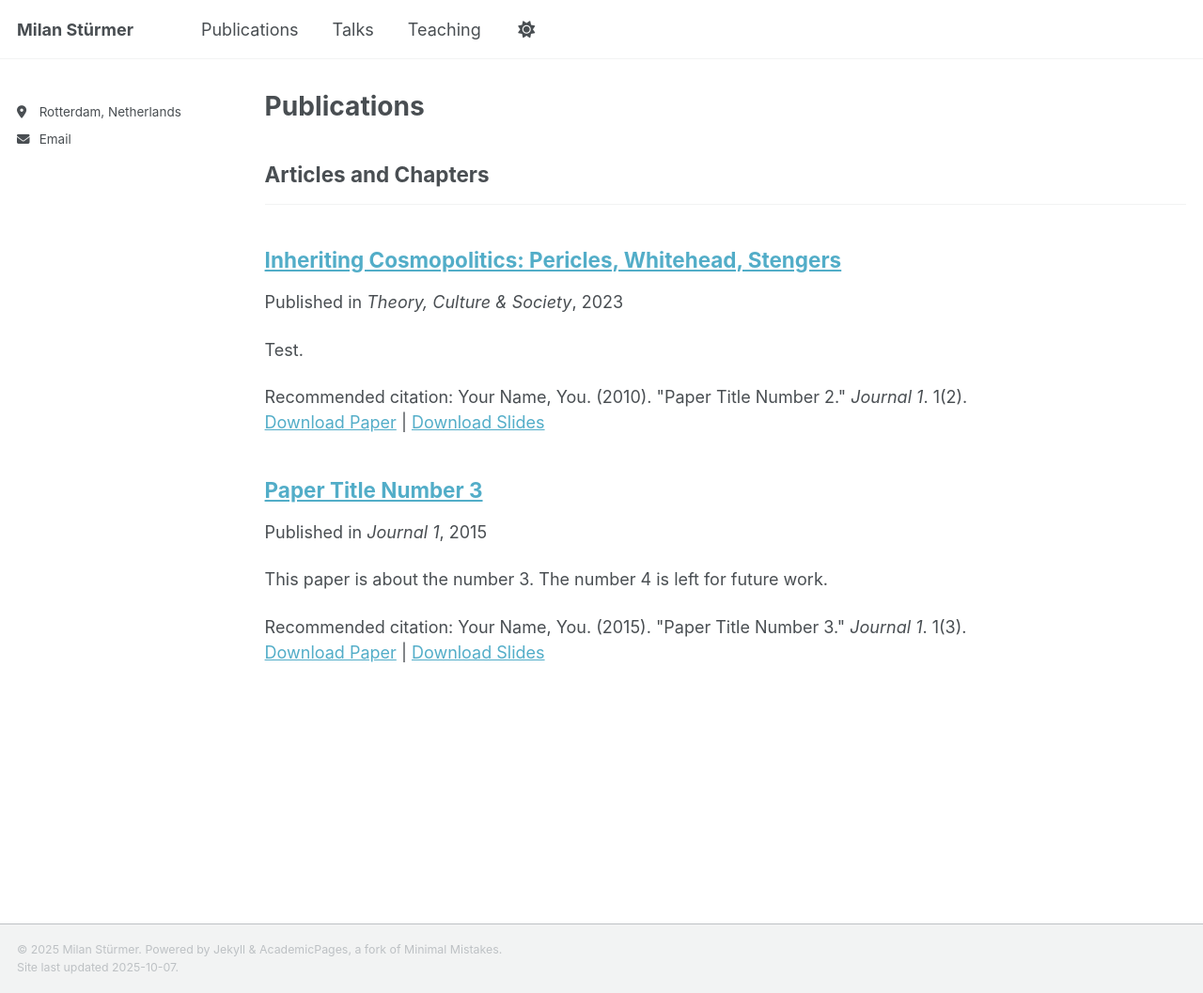
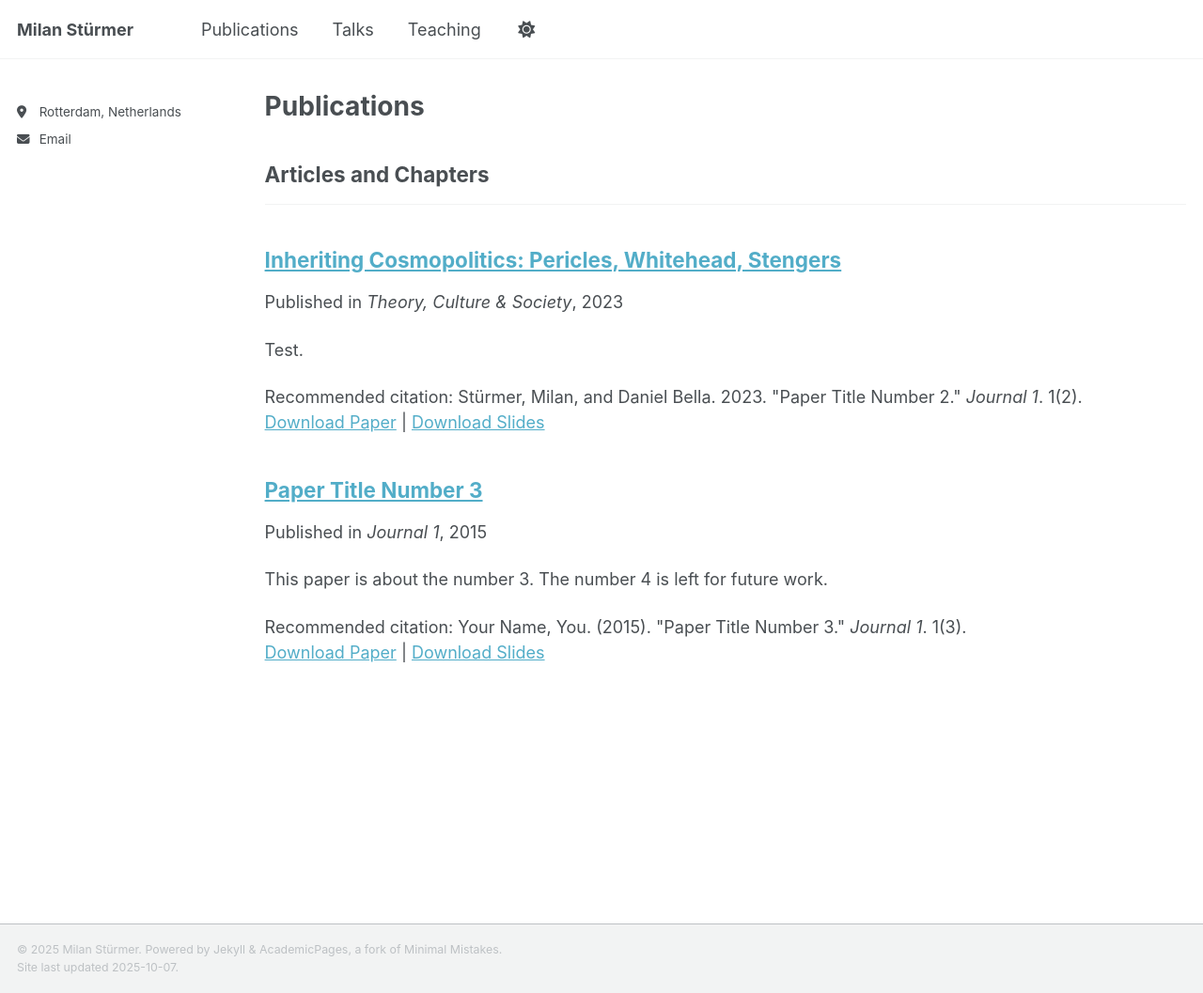
Before and after one commit to milanstuermer/milanstuermer.github.io, a Jekyll site: the page built from _pages/publications.html, in a window 1280 px wide and 1057 px high. Shown: the whole window at 94% size. Built offline with Jekyll 4.4.1, drawn with Linux system fonts in a browser that asks for light colours; a script that is not in the unit is left out.

Commit message:
Update 2010-10-01-paper-title-number-2.md

```diff
--- a/_publications/2010-10-01-paper-title-number-2.md
+++ b/_publications/2010-10-01-paper-title-number-2.md
@@ -7,8 +7,11 @@
 date: 2023-01-01
 venue: 'Theory, Culture & Society'
 slidesurl: 'http://academicpages.github.io/files/slides2.pdf'
-paperurl: 'http://academicpages.github.io/files/paper2.pdf'
-citation: 'Your Name, You. (2010). &quot;Paper Title Number 2.&quot; <i>Journal 1</i>. 1(2).'
+paperurl: 'https://journals.sagepub.com/doi/full/10.1177/02632764221092300'
+citation: 'Stürmer, Milan, and Daniel Bella. 2023. &quot;Paper Title Number 2.&quot; <i>Journal 1</i>. 1(2).'
 ---
 
 The contents above will be part of a list of publications, if the user clicks the link for the publication than the contents of section will be rendered as a full page, allowing you to provide more information about the paper for the reader. When publications are displayed as a single page, the contents of the above "citation" field will automatically be included below this section in a smaller font.
+
+
+Stürmer, Milan, and Daniel Bella. 2023. ‘Inheriting Cosmopolitics: Pericles, Whitehead, Stengers’. Theory, Culture & Society 40 (3): 3–21. https://doi.org/10.1177/02632764221092300.
```
